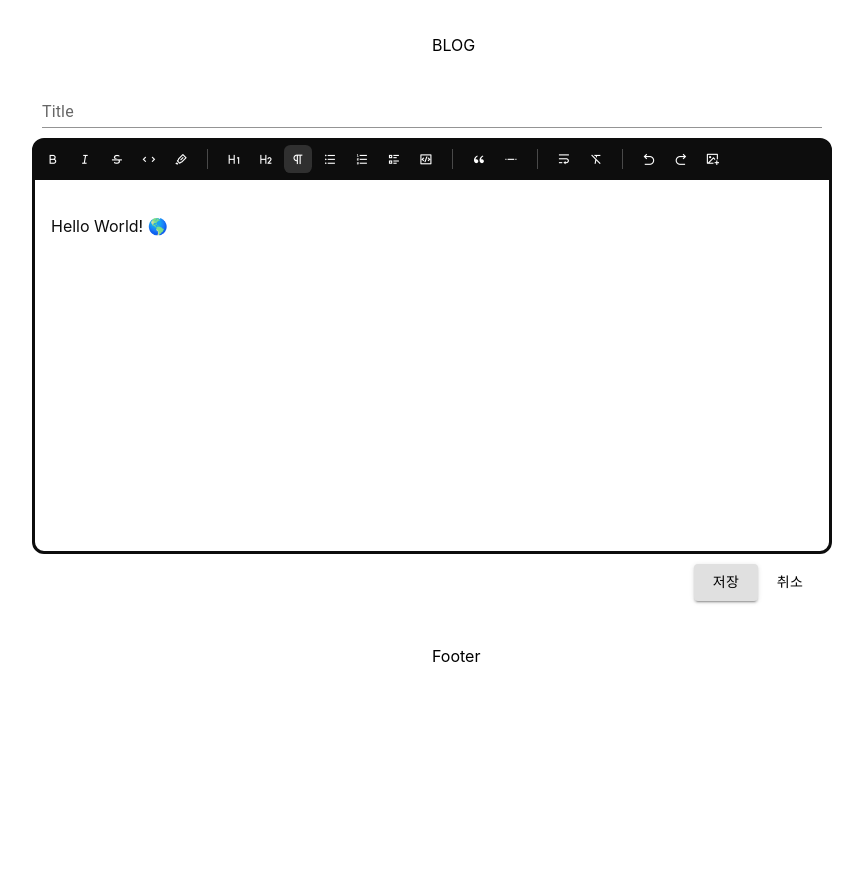
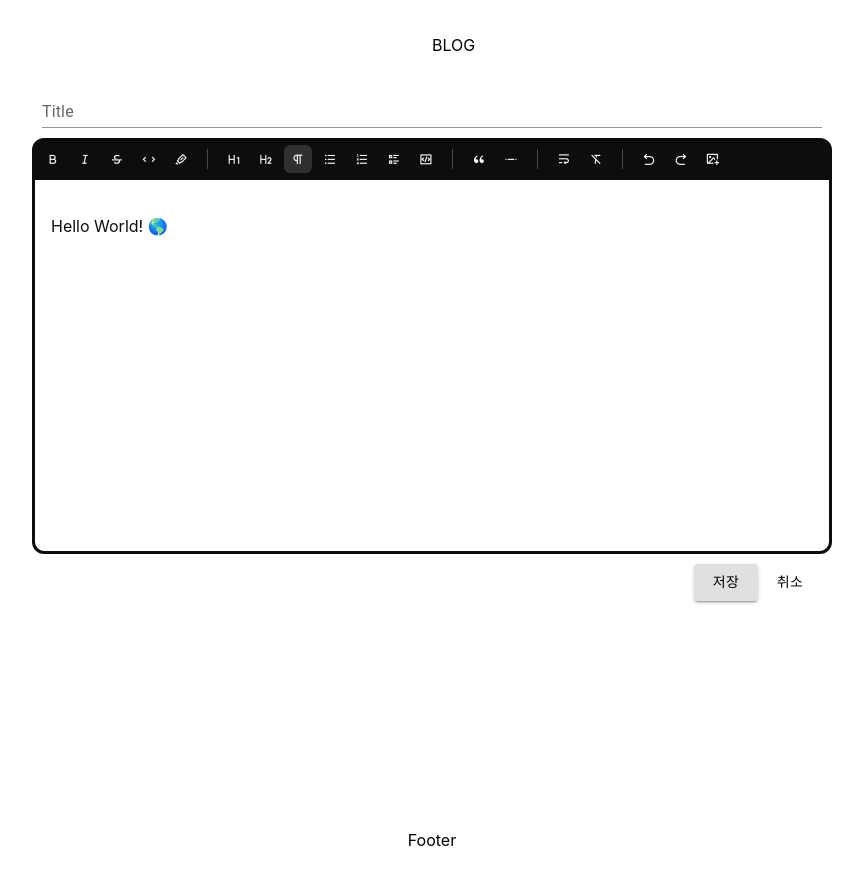
Before and after one commit to ttony-kim/blog-front, a Next.js app: page /post/edit in a window 1280 px wide. Shown: the top 884 px of the page, without its empty margins (208-1071 px from the left). Before the commit the page ends 800 px from the top, so only its background shows below. Built offline with nearby package versions, Linux system fonts and the light colour scheme.

Commit message:
feat: Post 상세 보기 기능 추가
1. Post 상세 보기 기능 추가
2. Footer 수정
3. 초기 페이지 설정("/post")

```diff
--- a/component/layout/footer.jsx
+++ b/component/layout/footer.jsx
@@ -2,17 +2,16 @@ import { Box } from "@mui/material";
 
 export default function Footer() {
   return (
-    <Box sx={{ height: 70, position: "relative" }}>
-      <span
-        style={{
-          position: "absolute",
-          textAlign: "center",
-          left: "50%",
-          top: "50%",
-        }}
-      >
-        Footer
-      </span>
+    <Box
+      sx={{
+        height: "60px",
+        position: "relative",
+        transform: "translateY(0%)",
+        display: "flex",
+        justifyContent: "center",
+      }}
+    >
+      <span>Footer</span>
     </Box>
   );
 }
--- a/next.config.js
+++ b/next.config.js
@@ -10,6 +10,15 @@ const nextConfig = {
       },
     ];
   },
+  async redirects() {
+    return [
+      {
+        source: "/",
+        destination: "/post",
+        permanent: true,
+      },
+    ];
+  },
 };
 
 module.exports = nextConfig;
--- a/pages/_app.js
+++ b/pages/_app.js
@@ -11,7 +11,15 @@ function MyApp({ Component, pageProps }) {
   return (
     <>
       <Header />
-      <Box sx={{ width: 800, margin: "auto" }}>
+      <Box
+        sx={{
+          width: 800,
+          margin: "auto",
+          minHeight: "750px",
+          height: "auto",
+          paddingBottom: "60px",
+        }}
+      >
         <Component {...pageProps} />
       </Box>
       <Footer />
```
Also changed, not shown: pages/post/[id].jsx (added, +69 -0 lines), pages/post/index.jsx (+9 -6 lines).
